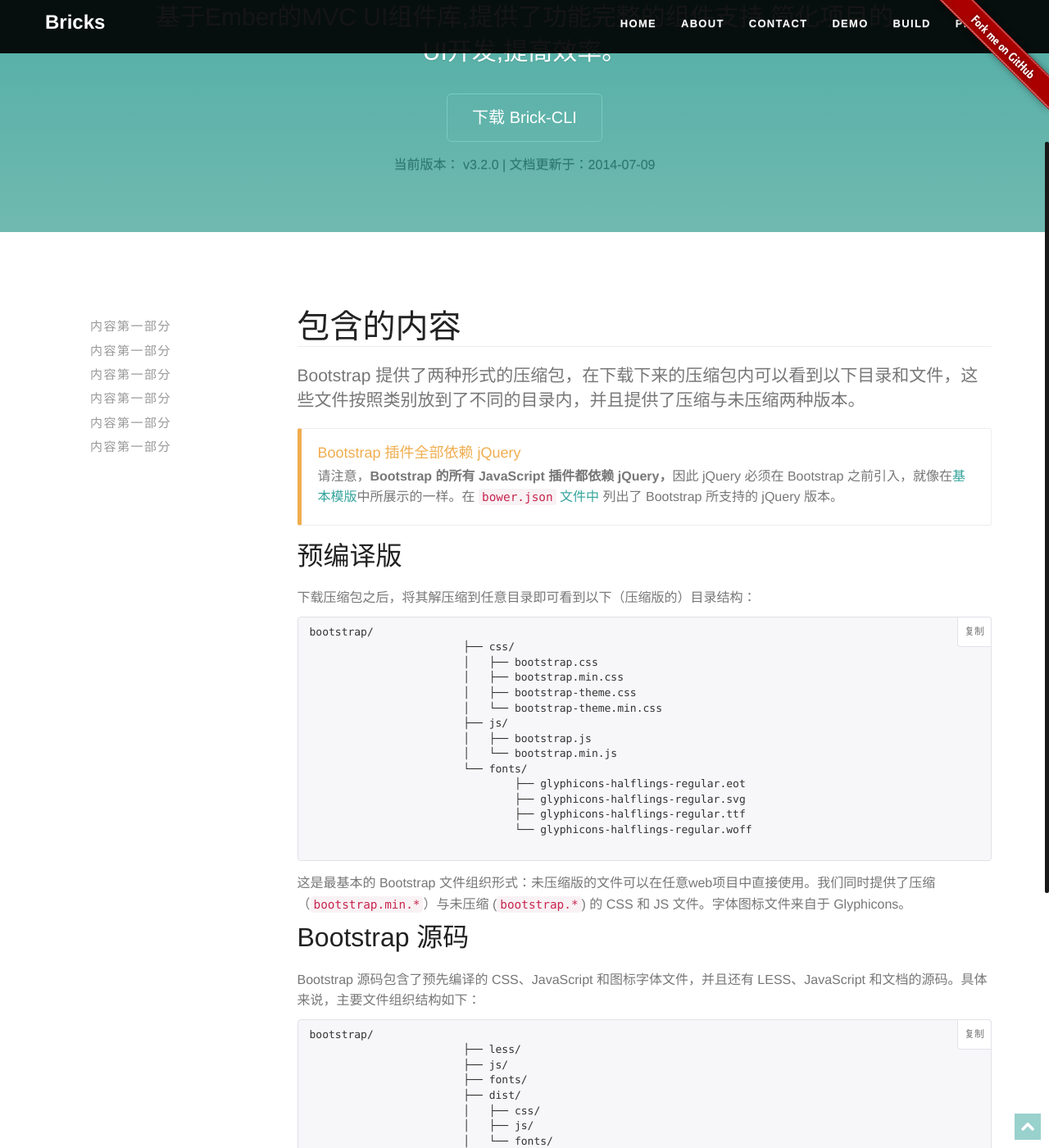
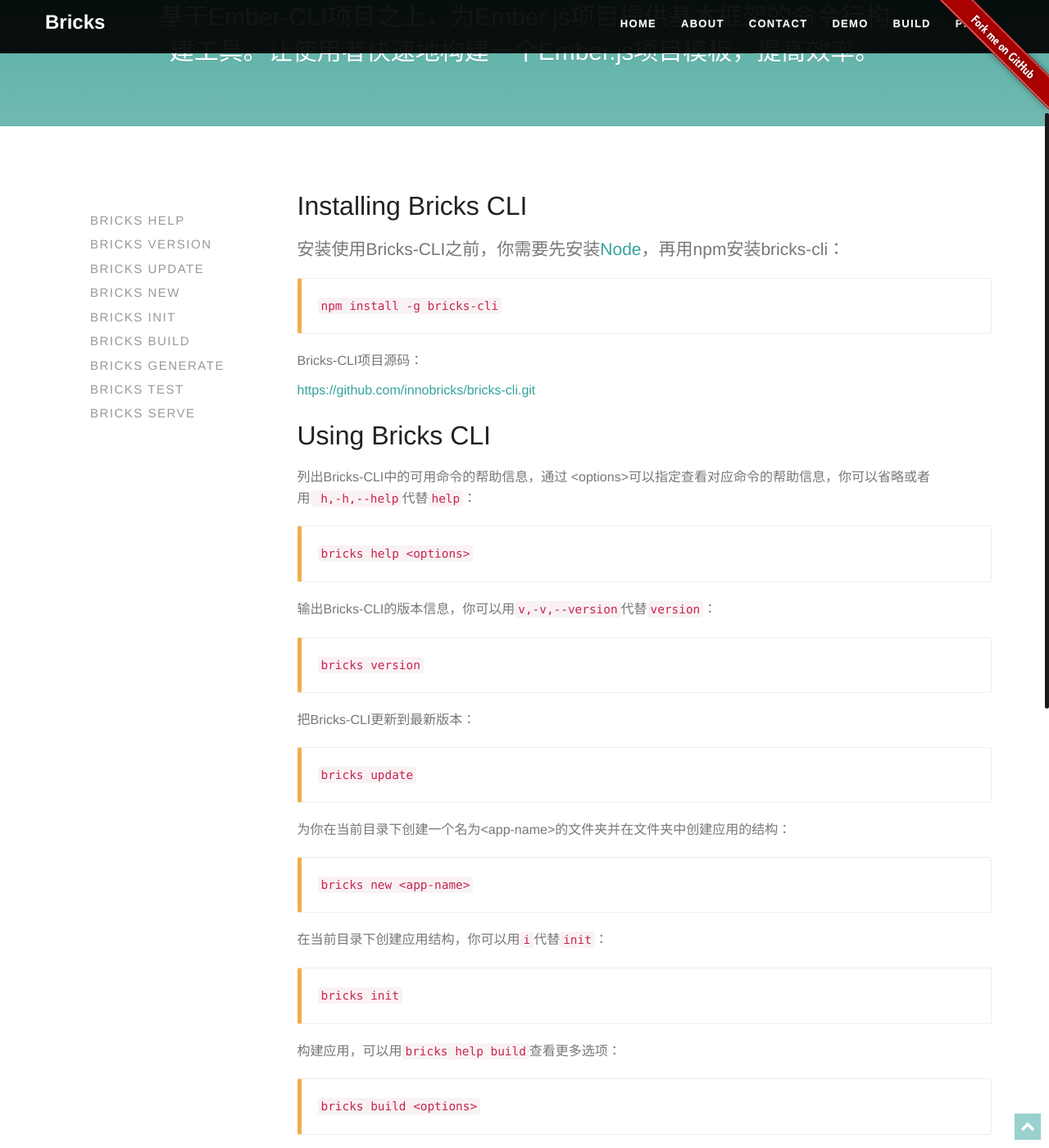
Before and after one commit to inno-bricks/inno-bricks.github.io, a Jekyll site: the page detail-brick-cli.html, which Jekyll copies as it is, in a window 1280 px wide and 1400 px high, scrolled down 265 px. Shown: the whole window at 82% size. Built offline with Jekyll 4.4.1, drawn with Linux system fonts in a browser that asks for light colours; some of the changed text lies outside the part shown.

Commit message:
detail-bricks-cli

```diff
--- a/detail-brick-cli.html
+++ b/detail-brick-cli.html
@@ -1,8 +1,12 @@
 <!DOCTYPE html>
-<!--[if lt IE 7]>      <html class="no-js lt-ie9 lt-ie8 lt-ie7"> <![endif]-->
-<!--[if IE 7]>         <html class="no-js lt-ie9 lt-ie8"> <![endif]-->
-<!--[if IE 8]>         <html class="no-js lt-ie9"> <![endif]-->
-<!--[if gt IE 8]><!--> <html class="no-js"> <!--<![endif]-->
+<!--[if lt IE 7]>
+<html class="no-js lt-ie9 lt-ie8 lt-ie7"> <![endif]-->
+<!--[if IE 7]>
+<html class="no-js lt-ie9 lt-ie8"> <![endif]-->
+<!--[if IE 8]>
+<html class="no-js lt-ie9"> <![endif]-->
+<!--[if gt IE 8]><!-->
+<html class="no-js"> <!--<![endif]-->
 <head>
     <!-- BASICS -->
     <meta charset="utf-8">
@@ -10,8 +14,8 @@
     <title>Bricks--简化Ember App开发</title>
     <meta name="description" content="">
     <meta name="viewport" content="width=device-width, initial-scale=1.0">
-    <link rel="stylesheet" type="text/css" href="css/isotope.css" media="screen" />
-    <link rel="stylesheet" href="js/fancybox/jquery.fancybox.css" type="text/css" media="screen" />
+    <link rel="stylesheet" type="text/css" href="css/isotope.css" media="screen"/>
+    <link rel="stylesheet" href="js/fancybox/jquery.fancybox.css" type="text/css" media="screen"/>
     <link rel="stylesheet" href="css/bootstrap.css">
     <link rel="stylesheet" href="css/bootstrap-theme.css">
     <link rel="stylesheet" href="css/style.css">
@@ -22,7 +26,9 @@
 <body>
 <div id="forkongithub"><a href="https://github.com/innoarch" target="_blank">Github</a></div>
 <section id="header" class="appear"></section>
-<div class="navbar navbar-fixed-top" role="navigation" data-0="line-height:100px; height:100px; background-color:rgba(0,0,0,0.3);" data-300="line-height:60px; height:60px; background-color:rgba(0,0,0,1);">
+<div class="navbar navbar-fixed-top" role="navigation"
+     data-0="line-height:100px; height:100px; background-color:rgba(0,0,0,0.3);"
+     data-300="line-height:60px; height:60px; background-color:rgba(0,0,0,1);">
     <div class="container">
         <div class="navbar-header">
             <button type="button" class="navbar-toggle" data-toggle="collapse" data-target=".navbar-collapse">
@@ -43,18 +49,18 @@
                 <li><a href="build/index.html">Build</a></li>
                 <li><a href="ppt/index.html">PPT</a></li>
             </ul>
-        </div><!--/.navbar-collapse -->
+        </div>
+        <!--/.navbar-collapse -->
     </div>
 </div>
 
 <main class="bs-docs-masthead">
     <div class="container">
-    <h1 class="b-h1">Brick-CLI</h1>
-    <p class="lead">基于Ember的MVC UI组件库,提供了功能完整的组件支持,简化项目的UI开发,提高效率。</p>
-    <p class="lead">
-      <a class="btn btn-outline-inverse btn-lg" href="getting-started#download">下载 Brick-CLI</a>
-    </p>
-    <p class="version">当前版本： v3.2.0 | 文档更新于：2014-07-09</p>
+        <h1 class="b-h1">Bricks-CLI</h1>
+
+        <p class="lead">基于Ember-CLI项目之上，为Ember.js项目提供基本框架的命令行构建工具。让使用者快速地构建一个Ember.js项目模板，提高效率。</p>
+
+
 
     </div>
 </main>
@@ -66,62 +72,89 @@
             <div class="col-md-3">
                 <div class="bs-docs-sidebar">
                     <ul class="nav bs-docs-sidenav">
-					<li class="active"><a href="#download">内容第一部分</a></li>
-					<li><a href="#download">内容第一部分</a></li>
-					<li><a href="#download">内容第一部分</a></li>
-					<li><a href="#download">内容第一部分</a></li>
-					<li><a href="#download">内容第一部分</a></li>
-					<li><a href="#download">内容第一部分</a></li>
+                        <li class="active"><a href="#download">bricks help</a></li>
+                        <li><a href="#download">bricks version</a></li>
+                        <li><a href="#download">bricks update</a></li>
+                        <li><a href="#download">bricks new</a></li>
+                        <li><a href="#download">bricks init</a></li>
+                        <li><a href="#download">bricks build</a></li>
+                        <li><a href="#download">bricks generate</a></li>
+                        <li><a href="#download">bricks test</a></li>
+                        <li><a href="#download">bricks serve</a></li>
                     </ul>
                 </div>
             </div>
             <div class="col-md-9">
                 <div class="bs-docs-section">
-			  <h1 class="page-header" id="whats-included">包含的内容</h1>
 
-			  <p class="lead">Bootstrap 提供了两种形式的压缩包，在下载下来的压缩包内可以看到以下目录和文件，这些文件按照类别放到了不同的目录内，并且提供了压缩与未压缩两种版本。</p>
+                    <h2 id="whats-included-precompiled">Installing Bricks CLI</h2>
+
+                    <p class="lead">安装使用Bricks-CLI之前，你需要先安装<a href="http://nodejs.org/">Node</a>，再用npm安装bricks-cli：</p>
 
                     <div id="jquery-required" class="bs-callout bs-callout-warning">
-				<h4>Bootstrap 插件全部依赖 jQuery</h4>
-				<p>请注意，<strong>Bootstrap 的所有 JavaScript 插件都依赖 jQuery，</strong>因此 jQuery 必须在 Bootstrap 之前引入，就像在<a href="#template">基本模版</a>中所展示的一样。在<a href="https://github.com/twbs/bootstrap/blob/v3.2.0/bower.json"> <code>bower.json</code> 文件中</a> 列出了 Bootstrap 所支持的 jQuery 版本。</p>
+                        <code>npm install -g bricks-cli</code>
+                    </div>
+                    <p>Bricks-CLI项目源码：</p>
+                    <a href="https://github.com/innobricks/bricks-cli.git">https://github.com/innobricks/bricks-cli.git</a><br><br>
+
+                    <h2 id="whats-included-precompiled">Using Bricks CLI</h2>
+                    <p>列出Bricks-CLI中的可用命令的帮助信息，通过 &lt;options&gt;可以指定查看对应命令的帮助信息，你可以省略或者用<code> h,-h,--help</code>代替<code>help</code>：</p>
+                    <div id="jquery-required" class="bs-callout bs-callout-warning">
+                    <code>bricks help  &lt;options&gt;</code>
+                    </div>
+                    <p>输出Bricks-CLI的版本信息，你可以用<code>v,-v,--version</code>代替<code>version</code>：</p>
+                    <div id="jquery-required" class="bs-callout bs-callout-warning">
+                        <code>bricks version</code>
+                    </div>
+                    <p>把Bricks-CLI更新到最新版本：</p>
+                    <div id="jquery-required" class="bs-callout bs-callout-warning">
+
+                        <code>bricks update</code>
                     </div>
 
-			  <h2 id="whats-included-precompiled">预编译版</h2>
-			  <p>下载压缩包之后，将其解压缩到任意目录即可看到以下（压缩版的）目录结构：</p>
-			<!-- NOTE: This info is intentionally duplicated in the README.
-			Copy any changes made here over to the README too. -->
-			<div class="zero-clipboard"><span class="btn-clipboard">复制</span></div><div class="highlight"><pre><code class="bash">bootstrap/
-			├── css/
-			│   ├── bootstrap.css
-			│   ├── bootstrap.min.css
-			│   ├── bootstrap-theme.css
-			│   └── bootstrap-theme.min.css
-			├── js/
-			│   ├── bootstrap.js
-			│   └── bootstrap.min.js
-			└── fonts/
-				├── glyphicons-halflings-regular.eot
-				├── glyphicons-halflings-regular.svg
-				├── glyphicons-halflings-regular.ttf
-				└── glyphicons-halflings-regular.woff
-			</code></pre></div>
+                    <p>为你在当前目录下创建一个名为&lt;app-name&gt;的文件夹并在文件夹中创建应用的结构：</p>
+                    <div id="jquery-required" class="bs-callout bs-callout-warning">
 
-			  <p>这是最基本的 Bootstrap 文件组织形式：未压缩版的文件可以在任意web项目中直接使用。我们同时提供了压缩（<code>bootstrap.min.*</code>）与未压缩 (<code>bootstrap.*</code>) 的 CSS 和 JS 文件。字体图标文件来自于 Glyphicons。</p>
+                      <code>bricks new  &lt;app-name&gt;</code>
+                    </div>
 
-			  <h2 id="whats-included-source">Bootstrap 源码</h2>
-			  <p>Bootstrap 源码包含了预先编译的 CSS、JavaScript 和图标字体文件，并且还有 LESS、JavaScript 和文档的源码。具体来说，主要文件组织结构如下：</p>
-			<div class="zero-clipboard"><span class="btn-clipboard">复制</span></div><div class="highlight"><pre><code class="bash">bootstrap/
-			├── less/
-			├── js/
-			├── fonts/
-			├── dist/
-			│   ├── css/
-			│   ├── js/
-			│   └── fonts/
-			└── docs/
-				└── examples/
-			</code></pre></div>
-			  <p><code>less/</code>、<code>js/</code> 和 <code>fonts/</code> 目录分别包含了 CSS、JS 和字体图标的源码。<code>dist/</code> 目录包含了上面所说的预编译 Bootstrap 包内的所有文件。<code>docs/</code> 包含了所有文档的源码文件，<code>examples/</code> 目录是 Bootstrap 官方提供的实例工程。除了这些，其他文件还包含 Bootstrap 安装包的定义文件、许可证文件和编译脚本等。</p>
+                    <p>在当前目录下创建应用结构，你可以用<code>i</code>代替<code>init</code>：</p>
+                    <div id="jquery-required" class="bs-callout bs-callout-warning">
+
+                        <code>bricks init</code>
+                    </div>
+                    <p>构建应用，可以用<code>bricks help build</code>查看更多选项：</p>
+                    <div id="jquery-required" class="bs-callout bs-callout-warning">
+
+                        <code>bricks build  &lt;options&gt;</code>
+                    </div>
+                    <p>根据<code>&lt;blueprint&gt;</code>产生对应的项目文件，可以用<code>bricks help generate</code>查看更多关于<code>&lt;blueprint&gt;</code>的选项，你可以用<code>g</code>代替<code>generate</code>：</p>
+                    <div id="jquery-required" class="bs-callout bs-callout-warning">
+
+                        <code>bricks generate &lt;blueprint&gt; &lt;options&gt;</code>
+                    </div>
+
+                    如运行<code>bricks generate lang xx</code>会在应用项目中产生<code>app/lang/xx.js</code>文件用于项目国际化的应用。<br><br>
+                    <p>运行应用目录下<code>testem.json</code>的测试（可添加任何需要测试的操作），你可以用<code>t</code>代替<code>test</code>：</p>
+                    <div id="jquery-required" class="bs-callout bs-callout-warning">
+
+                        <code>bricks test</code>
+                    </div>
+
+                    <p>开启应用的服务器，默认的端口为4200，你可以用<code>server,s</code>代替<code>serve</code>：</p>
+                    <div id="jquery-required" class="bs-callout bs-callout-warning">
+
+                        <code>bricks serve &lt;options&gt;</code>
+                    </div>
+                    <p>可以通过 &lt;options&gt;来设置对应的服务器参数,如下所示：</p>
+                    <div id="jquery-required" class="bs-callout bs-callout-warning">
+                        <code>port</code>：服务器端口，默认为<code>4200</code>，如运行<code>bricks serve --port 8888</code>可将端口改为<code>8888</code><br>
+                        <code>host</code>：服务器IP地址，默认为<code>0.0.0.0</code><br>
+                        <code>output-path</code>：输出路径，默认为<code>dist/</code><br>
+                        <code>live-reload</code>：文件更新时是否自动重新加载，默认为<code>true</code><br>
+                        ...
+
+                    </div>
                 </div>
             </div>
         </div>
```
Also changed, not shown: index.html (+7 -59 lines). Lines whose indentation alone changed are shown as unchanged.
